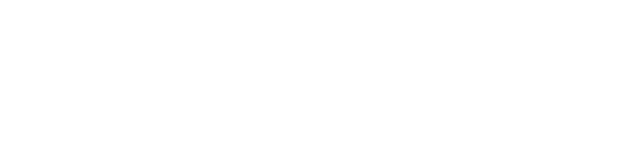
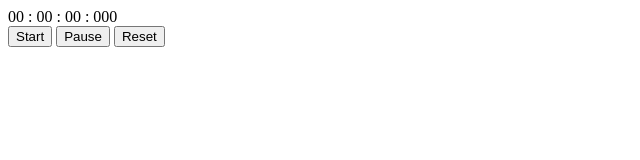
Before and after one commit to gines18/Stopwatch, a plain HTML site: page index.html in a window 1280 px wide. Shown: the whole page, without its empty margins (0-640 px from the left). Drawn offline with Linux system fonts and the light colour scheme.

Commit message:
Add website title and app buttons

```diff
--- a/index.html
+++ b/index.html
@@ -7,6 +7,15 @@
     <title>Stopwatch</title>
 </head>
 <body>
-
+    <div class="container">
+        <div class="timerDisplay">
+            00 : 00 : 00 : 000
+        </div>
+        <div class="buttons">
+            <button id="startTimer">Start</button>
+            <button id="pauseTimer">Pause</button>
+            <button id="resetTimer">Reset</button>
+        </div>
+    </div>
 </body>
 </html>
```
